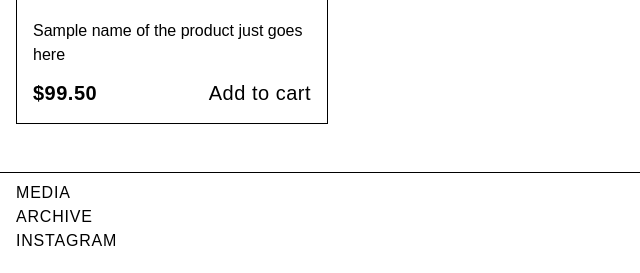
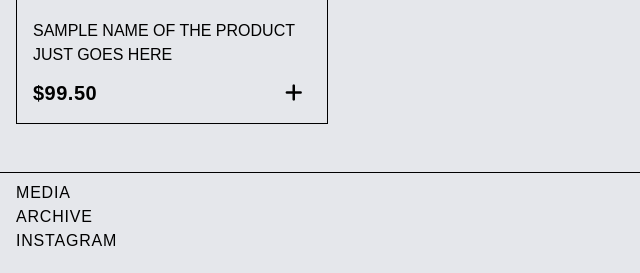
Before and after one commit to mmnldm/dnmgd, a PHP site: page /menswear.html in a window 1280 px wide. Shown: the part 778-1051 px from the top of the page, without its empty margins (0-640 px from the left). Run offline with PHP 8.4, Linux system fonts and the light colour scheme; some libraries are stand-ins or nearby versions; some web fonts are replaced.

Commit message:
minor changes

```diff
--- a/cart.html
+++ b/cart.html
@@ -9,7 +9,7 @@
 <link href="https://fonts.cdnfonts.com/css/ds-digital" rel="stylesheet" />
 <link href="https://cdn.jsdelivr.net/gh/hung1001/font-awesome-pro-v6@44659d9/css/all.css" rel="stylesheet" type="text/css" /><script src="script.js"></script>
 </head>
-<body class="font-vcr-osd dark:bg-black dark:text-white">
+<body class="font-vcr-osd bg-gray-200 dark:bg-black dark:text-white">
 
 <!---NAVBAR -->
 <nav class=" mx-auto max-w-screen-xl border-b border-black dark:border-white lg:px-auto">
--- a/checkout.html
+++ b/checkout.html
@@ -11,7 +11,7 @@
 <!-- <link rel="stylesheet" href="./css/tailwind.min.css"> -->
 <link href="https://cdn.jsdelivr.net/gh/hung1001/font-awesome-pro-v6@44659d9/css/all.css" rel="stylesheet" type="text/css" /><script src="script.js"></script>
 </head>
-<body class="font-vcr-osd dark:bg-black dark:text-white ">
+<body class="font-vcr-osd bg-gray-200 dark:bg-black dark:text-white ">
 
 <!---NAVBAR -->
 <nav class="mx-auto border-b  dark:border-white lg:px-auto">
--- a/css/style.css
+++ b/css/style.css
@@ -927,6 +927,16 @@ video {
   border-color: transparent;
 }
 
+.border-gray-600 {
+  --tw-border-opacity: 1;
+  border-color: rgb(75 85 99 / var(--tw-border-opacity));
+}
+
+.border-gray-400 {
+  --tw-border-opacity: 1;
+  border-color: rgb(156 163 175 / var(--tw-border-opacity));
+}
+
 .bg-white {
   --tw-bg-opacity: 1;
   background-color: rgb(255 255 255 / var(--tw-bg-opacity));
@@ -980,6 +990,21 @@ video {
 .bg-gray-800 {
   --tw-bg-opacity: 1;
   background-color: rgb(31 41 55 / var(--tw-bg-opacity));
+}
+
+.bg-slate-400 {
+  --tw-bg-opacity: 1;
+  background-color: rgb(148 163 184 / var(--tw-bg-opacity));
+}
+
+.bg-slate-300 {
+  --tw-bg-opacity: 1;
+  background-color: rgb(203 213 225 / var(--tw-bg-opacity));
+}
+
+.bg-gray-200 {
+  --tw-bg-opacity: 1;
+  background-color: rgb(229 231 235 / var(--tw-bg-opacity));
 }
 
 .bg-opacity-10 {
--- a/menswear.html
+++ b/menswear.html
@@ -1,24 +1,31 @@
 <!DOCTYPE html>
-<html lang="en" >
+<html lang="en">
   <head>
     <meta charset="UTF-8" />
     <meta http-equiv="X-UA-Compatible" content="IE=edge" />
     <meta name="viewport" content="width=device-width, initial-scale=1.0" />
     <title>DNMGD</title>
     <link rel="stylesheet" href="./css/style.css" />
-<link href="https://fonts.cdnfonts.com/css/vcr-osd-mono" rel="stylesheet">
-<link href="https://cdn.jsdelivr.net/gh/hung1001/font-awesome-pro-v6@44659d9/css/all.css" rel="stylesheet" type="text/css" />
+    <link href="https://fonts.cdnfonts.com/css/vcr-osd-mono" rel="stylesheet" />
+    <link
+      href="https://cdn.jsdelivr.net/gh/hung1001/font-awesome-pro-v6@44659d9/css/all.css"
+      rel="stylesheet"
+      type="text/css"
+    />
     <!-- <link rel="stylesheet" href="./css/tailwind.min.css"> -->
-<script src="https://kit.fontawesome.com/1f649878fb.js" crossorigin="anonymous"></script>
+    <script
+      src="https://kit.fontawesome.com/1f649878fb.js"
+      crossorigin="anonymous"
+    ></script>
   </head>
-  <body class="font-vcr-osd dark:bg-black dark:text-white">
+  <body class="font-vcr-osd bg-gray-200 dark:bg-black dark:text-white uppercase">
     <!---NAVBAR -->
     <nav
       class="mx-auto max-w-screen-xl border-b border-black dark:border-white lg:px-auto"
     >
       <div class="flex justify-between py-1 px-2 text-lg lg:text-2xl">
         <div>
-          <a class="ml-2 strike" href="index.html">DNMGD </a>
+          <a class="ml-2 line-through" href="index.html">DNMGD </a>
         </div>
 
         <div class="nocart flex">
@@ -58,11 +65,9 @@
 
                 <div class="flex justify-between text-xl tracking-wide">
                   <p class="font-semibold">$99.50</p>
-                  <a
-                    class="inline-block dark:text-white text-black text-center border-transparent rounded-md hover:text-blue-700"
-                    href="#"
-                  >
-                    Add to cart
+                  <a class="inline-block dark:text-white text-black text-center border-transparent rounded-md hover:text-blue-700"
+                    href="#">
+                    <i class="fa fa-plus mr-2"></i>
                   </a>
                 </div>
               </div>
@@ -95,7 +100,7 @@
                     class="inline-block dark:text-white text-black text-center border-transparent rounded-md hover:text-blue-700"
                     href="#"
                   >
-                    Add to cart
+                  <i class="fa fa-plus mr-2"></i>
                   </a>
                 </div>
               </div>
@@ -128,8 +133,7 @@
                     class="inline-block dark:text-white text-black text-center border-transparent rounded-md hover:text-blue-700"
                     href="#"
                   >
-                    Add to cart
-                  </a>
+                  <i class="fa fa-plus mr-2"></i>                  </a>
                 </div>
               </div>
             </article>
@@ -161,7 +165,7 @@
                     class="inline-block dark:text-white text-black text-center border-transparent rounded-md hover:text-blue-700"
                     href="#"
                   >
-                    Add to cart
+                  <i class="fa fa-plus mr-2"></i>
                   </a>
                 </div>
               </div>
@@ -194,7 +198,7 @@
                     class="inline-block dark:text-white text-black text-center border-transparent rounded-md hover:text-blue-700"
                     href="#"
                   >
-                    Add to cart
+                  <i class="fa fa-plus mr-2"></i>
                   </a>
                 </div>
               </div>
```
Also changed, not shown: product.html (+4 -5 lines). Lines whose indentation alone changed are shown as unchanged.
